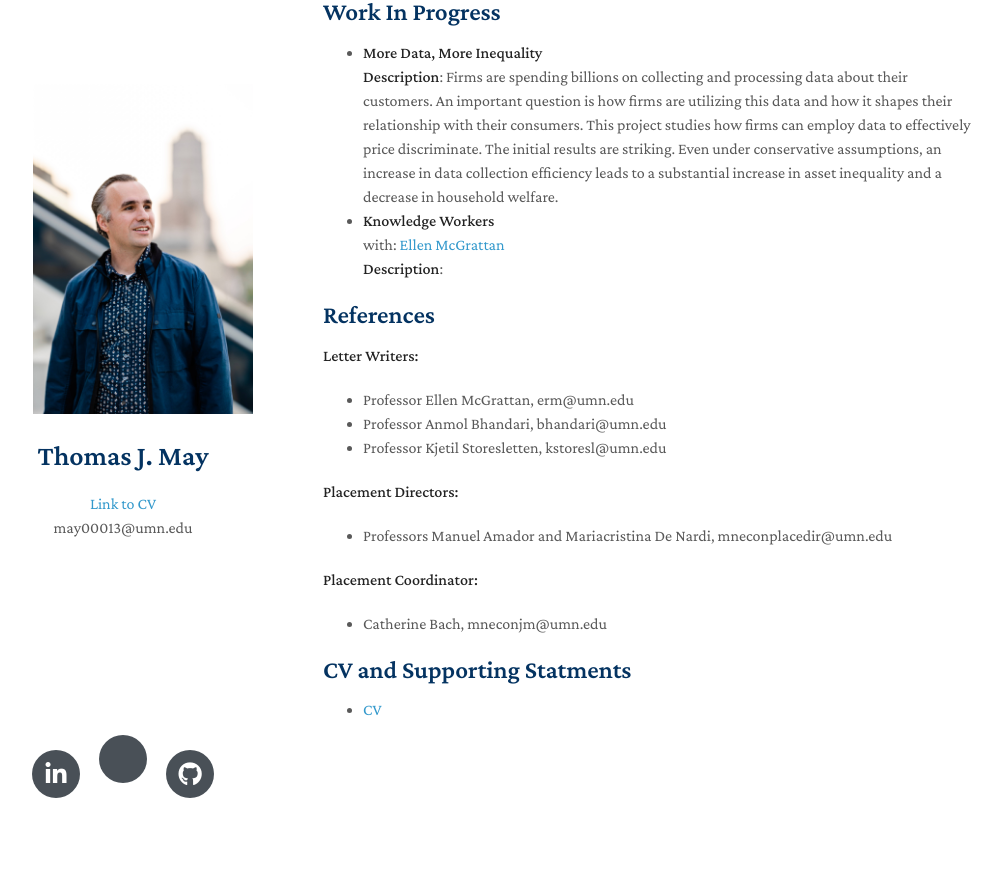
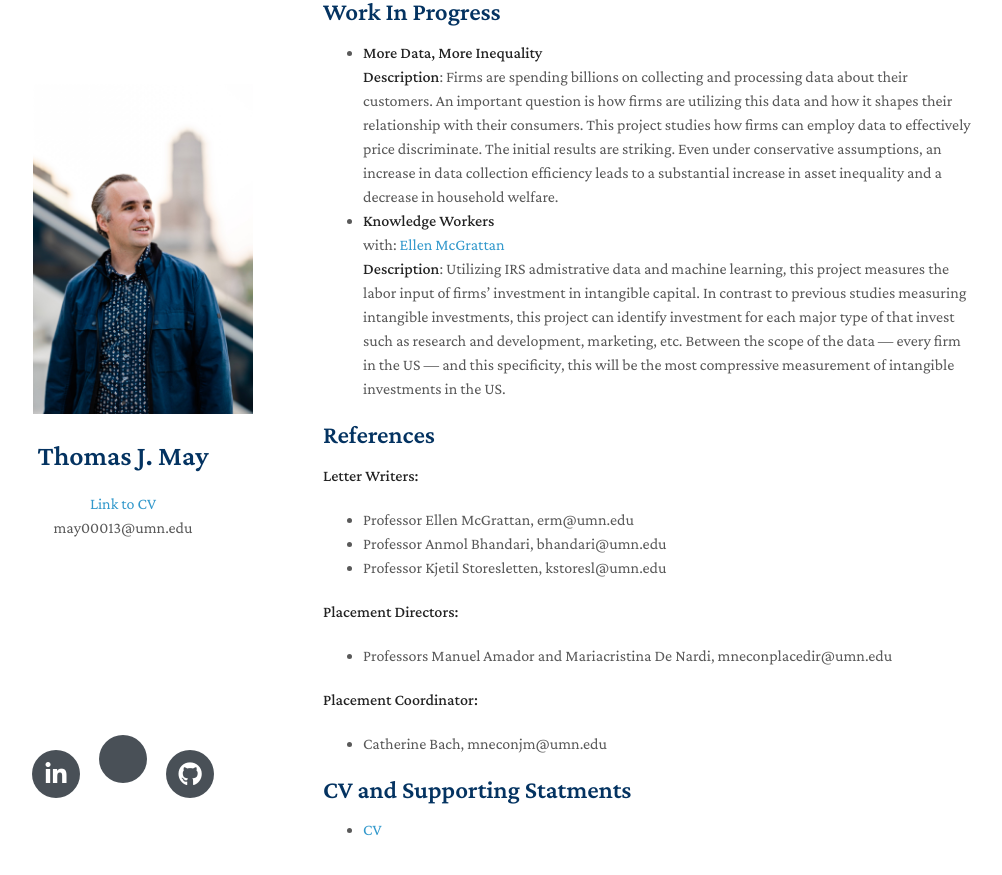
Before and after one commit to MayEcon/mayecon.github.io, a Jekyll site: the page built from index.md, in a window 1280 px wide and 900 px high, scrolled down 765 px. Shown: the top 875 px of the window, without its empty margins (147-1149 px from the left). Built offline with Jekyll 4.4.1, drawn with Linux system fonts in a browser that asks for light colours; nearby versions of some CDN libraries; a style sheet for code colours, icons or effects is not loaded; our own code applies the rules of GitHub Pages for plain Markdown files; before the commit the page ends 1581 px from its top, so only the background shows below that.

Commit message:
Update index.md

```diff
--- a/index.md
+++ b/index.md
@@ -31,7 +31,7 @@ I am an Economics Ph.D. student at University of Minnesota with an expected grad
   <br>
   with: [Ellen McGrattan](http://users.econ.umn.edu/~erm/)
   <br>
-  **Description**:
+  **Description**: Utilizing IRS admistrative data and machine learning, this project measures the labor input of firms' investment in intangible capital. In contrast to previous studies measuring intangible investments, this project can identify investment for each major type of that invest such as research and development, marketing, etc. Between the scope of the data --- every firm in the US --- and this specificity, this will be the most compressive measurement of intangible investments in the US.
 
 ## References
 **Letter Writers:**
```
